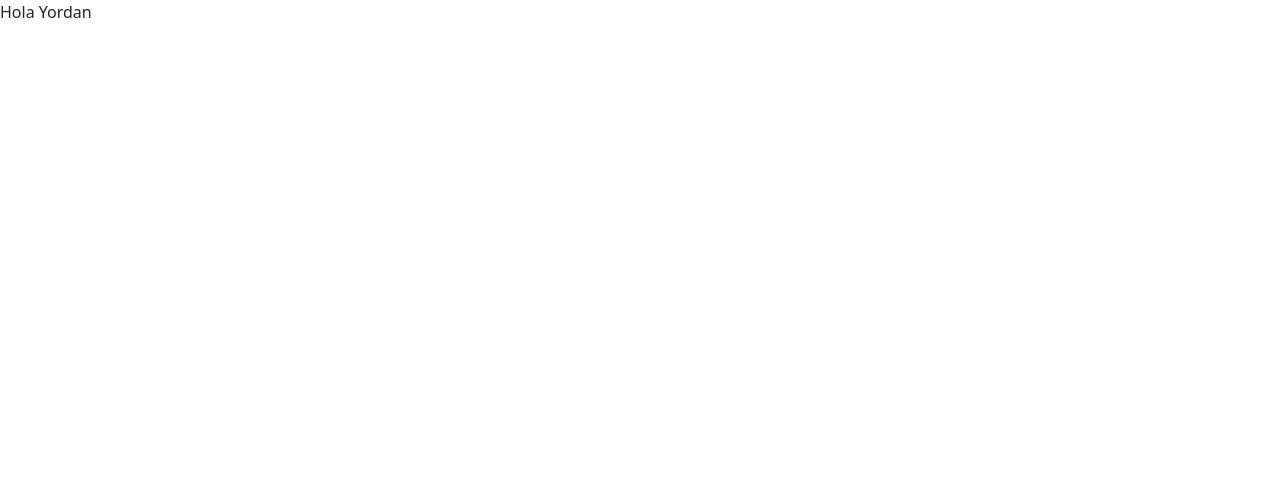
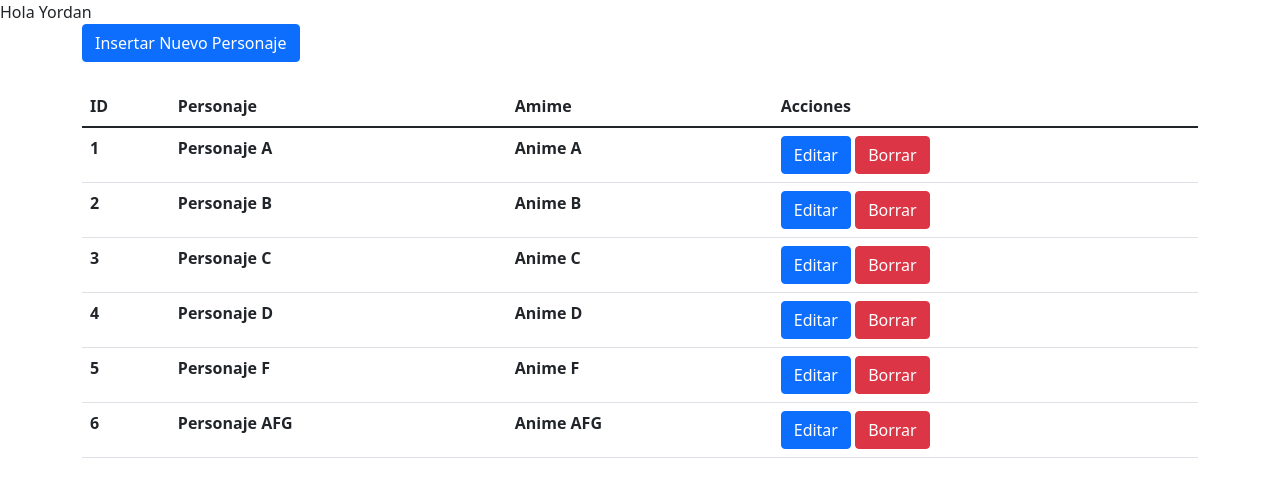
Before and after one commit to YordanSBarrera/CRUD_React, a React (Create React App) app: page / in a window 1280 px wide. Shown: the top 488 px of the page. Built offline with nearby package versions, Linux system fonts and the light colour scheme.

Commit message:
tabla principal y mapeo

```diff
--- a/package.json
+++ b/package.json
@@ -7,6 +7,7 @@
     "@testing-library/react": "^11.2.7",
     "@testing-library/user-event": "^12.8.3",
     "bootstrap": "^5.1.0",
+    "nodemon": "^2.0.12",
     "react": "^17.0.2",
     "react-dom": "^17.0.2",
     "react-scripts": "4.0.3",
@@ -15,9 +16,7 @@
   },
   "scripts": {
     "start": "react-scripts start",
-    "build": "react-scripts build",
-    "test": "react-scripts test",
-    "eject": "react-scripts eject"
+    "dev": "nodemon ./index.js"
   },
   "eslintConfig": {
     "extends": [
--- a/src/App.js
+++ b/src/App.js
@@ -1,10 +1,66 @@
 import React from "react";
-import "bootstrap/dist/css/bootstrap.min.css"
-import {Table,Button,Container,Modal,ModalBody,ModalHeader,FormGroup,ModalFooter} from "reactstrap"
+import "bootstrap/dist/css/bootstrap.min.css";
+import {
+  Table,
+  Button,
+  Container,
+  Modal,
+  ModalBody,
+  ModalHeader,
+  FormGroup,
+  ModalFooter,
+} from "reactstrap";
 
-class App extends React.Component{
-  render(){
-    return<div>Hola Yordan</div>
+const data = [
+  { id: 1, personaje: "Personaje A", anime: "Anime A" },
+  { id: 2, personaje: "Personaje B", anime: "Anime B" },
+  { id: 3, personaje: "Personaje C", anime: "Anime C" },
+  { id: 4, personaje: "Personaje D", anime: "Anime D" },
+  { id: 5, personaje: "Personaje F", anime: "Anime F" },
+  { id: 6, personaje: "Personaje AFG", anime: "Anime AFG" },
+];
+
+class App extends React.Component {
+  state = { data: data };
+
+  render() {
+    console.log(this.state.data);
+    return (
+      <div>
+        Hola Yordan
+        <br />
+        <Container>
+          <Button color="primary">Insertar Nuevo Personaje</Button>
+
+          <br />
+          <br />
+          <Table>
+            <thead>
+              <tr>
+                <th>ID</th>
+                <th>Personaje</th>
+                <th>Amime</th>
+                <th>Acciones</th>
+              </tr>
+            </thead>
+            <tbody>
+              {this.state.data.map((elemento) => (
+                <tr>
+                  <th>{elemento.id}</th>
+                  <th>{elemento.personaje}</th>
+                  <th>{elemento.anime}</th>
+                  <th>
+                    <Button color="primary">Editar</Button>
+                    {"  "}
+                    <Button color="danger">Borrar</Button>
+                  </th>
+                </tr>
+              ))}
+            </tbody>
+          </Table>
+        </Container>
+      </div>
+    );
   }
 }
 
```
Also changed, not shown: 1 other file (tests, documents, lock files or other folders).
